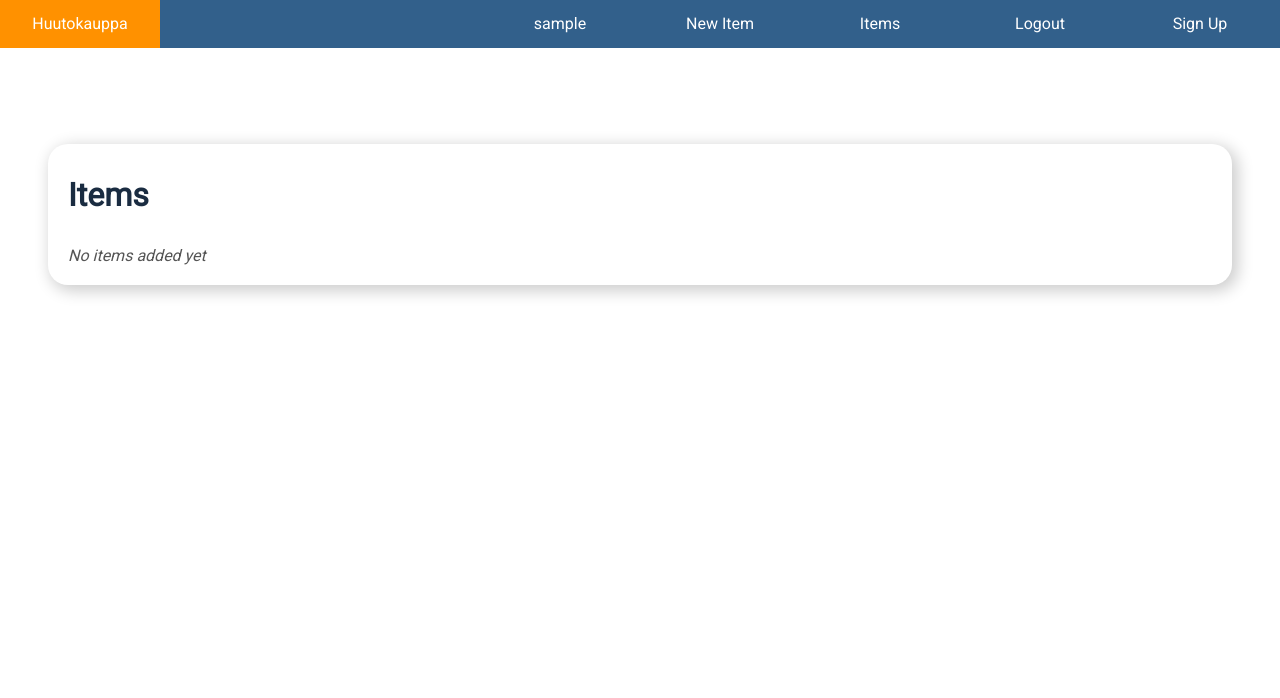
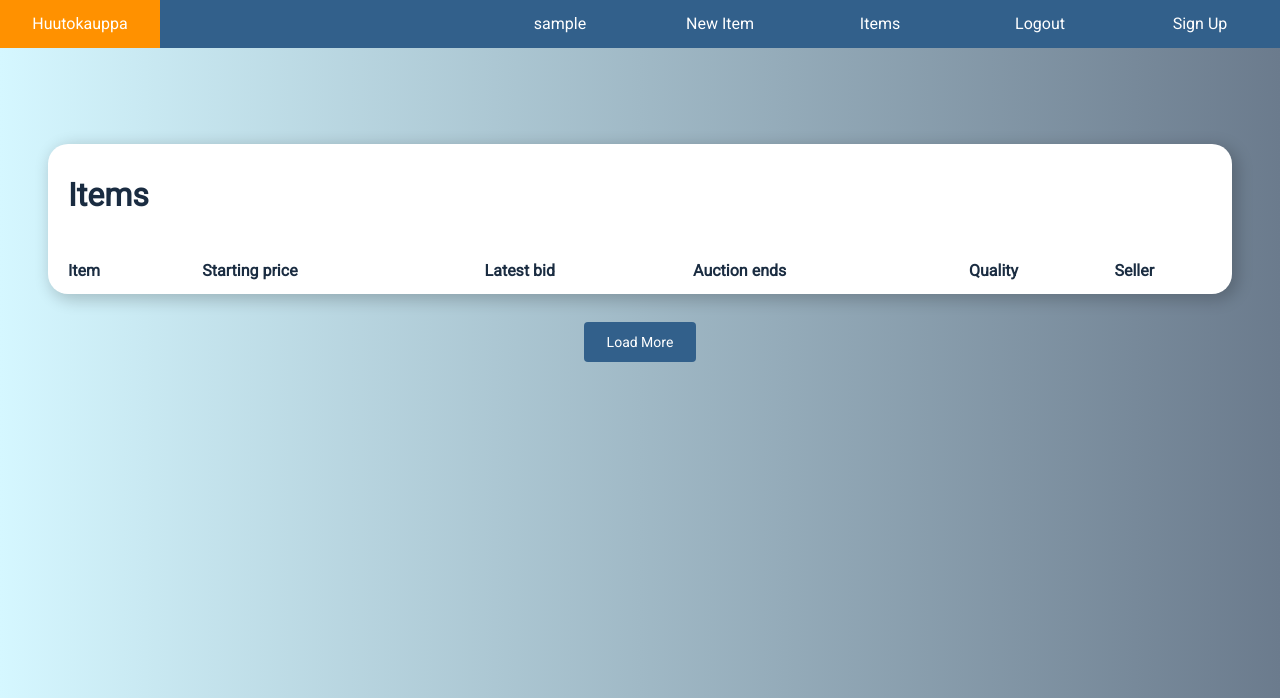
Before and after one commit to laurivaananen/Huutokauppa, a Flask app: page /items/ in a window 1280 px wide. Shown: the top 698 px of the page. Run offline with Flask 2, Linux system fonts and the light colour scheme; a user stored in the database is signed in; tables that the repository leaves empty hold one stand-in row (values such as "Sample post"); lists and menus that the app fills with data are empty; some libraries are stand-ins or nearby versions.

Commit message:
Added pagination for items

```diff
--- a/application/items/views.py
+++ b/application/items/views.py
@@ -1,5 +1,5 @@
 from application import application, db
-from flask import redirect, render_template, request, url_for
+from flask import redirect, render_template, request, url_for, jsonify
 from flask_login import login_required, current_user
 from application.items.models import Item, Quality
 from application.items.forms import ItemForm
@@ -13,9 +13,38 @@ import pytz
 
 @application.route("/items/", methods=["GET"])
 def items_index():
-    items = Item.query.filter_by(sold=False, hidden=False).order_by(Item.bidding_end.asc()).all()
-    print("\n\n\n{}\n\n\n".format(items))
-    return render_template("items/list.html", items=items)
+    items = Item.query.filter_by(sold=False, hidden=False).order_by(Item.bidding_end.asc()).paginate(1, 1, error_out=False)
+    next_page = None
+    if items.has_next:
+        next_page = items.next_num
+    return render_template("items/list.html", items=items, next_page=next_page)
+
+@application.route("/loaditems")
+def load_items():
+
+    page = request.args.get('page', 1, type=int)
+    print("\n\n\nWE GOT PAGE: {}\n\n\n".format(request.args.get("page")))
+    items = Item.query.filter_by(sold=False, hidden=False).order_by(Item.bidding_end.asc()).paginate(page, 1, error_out=False)
+    # print("\n\n\n{}\n\n\n".format(items.items))
+
+    next_page = None
+    if items.has_next:
+        next_page = items.next_num
+        print("\n\n\nSNDING NEXT PAGE: {}\n\n\n".format(next_page))
+
+
+
+    return jsonify(items=[{"name": item.name,
+                           "starting_price": item.starting_price,
+                           "id": item.id,
+                           "latest_bid": item.latest_bid(),
+                           "bidding_time_left": item.bidding_time_left(),
+                           "bidding_end": item.datetime_from_utc(),
+                           "quality": item.quality.name,
+                           "seller": item.account_information.user_account.user_name,
+                           "seller_id": item.account_information_id} for item in items.items],
+                           next_page=next_page)
+
 
 @application.route("/items/new/")
 @login_required
@@ -29,7 +58,7 @@ def items_form():
 def item_detail(item_id):
 
     item = Item.query.get_or_404(item_id)
-    bids = Bid.query.filter_by(item_id=item_id).order_by(Bid.amount.desc())
+    bids = Bid.query.filter_by(item_id=item_id).order_by(Bid.amount.desc()).limit(7)
 
     return render_template("items/detail.html", item=item, form=BidForm(), bids=bids)
 
--- /dev/null
+++ b/application/static/ajax.js
@@ -0,0 +1,53 @@
+$(function() {
+    var next_page = $("#load-items-button").attr("name");
+    $('#load-items-button').bind('click', function() {
+        $.getJSON($SCRIPT_ROOT + '/loaditems', {
+            page: next_page
+        }, function(data) {
+            next_page = data.next_page,
+            list_items(data.items, $('#item-ajax-table')),
+            check_page(next_page)
+        });
+        return false;
+    });
+});
+
+function list_items (items, table) {
+    for (i = 0; i < items.length; i++) {
+        var name = "<td><a href='" + $SCRIPT_ROOT + "/items/" + items[i]["id"] + "'>" + items[i]["name"] + "</a></td>";
+
+        var starting_price = "<td>" + items[i]["starting_price"] + "</td>";
+
+        if (items[i]["latest_bid"]){
+            var latest_bid = "<td>" + items[i]["latest_bid"] + "</td>";
+        } else {
+            var latest_bid = "<td class='info-text'>No bids yet</td>";
+        }
+
+        if (items[i]["bidding_time_left"]["hours"] > 24) {
+            var bidding_time_left = "<td>" + items[i]["bidding_end"] + "</td>";
+        } else {
+            var bidding_time_left = "<td>" + items[i]["bidding_time_left"]["hours"] + "h ";
+
+            if (items[i]["bidding_time_left"]["minutes"] > 0) {
+                bidding_time_left +=  items[i]["bidding_time_left"]["minutes"] + "m ";
+            }
+            if (items[i]["bidding_time_left"]["seconds"] > 0) {
+                bidding_time_left +=  items[i]["bidding_time_left"]["seconds"] + "s";
+            }
+            bidding_time_left += "</td>"
+        }
+
+        var quality = "<td>" + items[i]["quality"] + "</td>";
+
+        var seller = "<td><a href='" + $SCRIPT_ROOT + "/user/" + items[i]["seller_id"] + "'>" + items[i]["seller"] + "</a></td>";
+
+        table.append("<tr>" + name +  starting_price +  latest_bid + bidding_time_left + quality + seller + "</tr>")
+    }
+};
+
+function check_page (next_page) {
+    if (next_page == null) {
+        $("#load-items-button").hide();
+    }
+};
--- a/application/static/theme.css
+++ b/application/static/theme.css
@@ -6,8 +6,14 @@
 
 /* Main grid container */
 
+html {
+    width: 100%;
+}
+
 body {
-    background-color: #fff;
+    /* background-color: rgb(255, 166, 125); */
+    /* background: linear-gradient(-45deg, red, yellow); */
+    background: linear-gradient(to right, #d5f7ff 0%,#6b7b8d 100%);
     font-family: 'Roboto', Arial;
     font-size: 16px;
     font-weight: normal;
@@ -70,6 +76,13 @@ nav a:hover {
     padding-bottom: 1em;
 }
 
+#load-items-button {
+    justify-self: center;
+    width: 8em;
+    margin-top: 2em;
+    /* padding: 1em 8em; */
+}
+
 
 /* Item detail */
 
@@ -82,10 +95,6 @@ nav a:hover {
     grid-row-gap: 3em;
     padding: 6em 3em;
     align-items: start;
-}
-
-#item-detail .item-bid {
-    grid-area: item-bid;
 }
 
 #item-detail .item-details {
@@ -107,6 +116,8 @@ nav a:hover {
 #item-detail .item-toolbar .buttons{
     padding-left: 20px;
 }
+
+
 
 
 /* Item new */
@@ -228,6 +239,7 @@ DETAIL ELEMENTS
     display: inline-block;
     border-radius: 20px;
     box-shadow: 4px 4px 16px 2px rgba(0, 0, 0, 0.2);
+    background-color: #fff;
 }
 
 .float-div .empty-table {
@@ -315,7 +327,7 @@ DETAIL ELEMENTS
     border: 1px solid rgb(180, 219, 255);
 }
 
-.detail-form input[type=submit] {
+.detail-form input[type=submit], input[type=button] {
     background-color: rgb(50, 96, 139);
     color: white;
     padding: 12px 20px;
@@ -327,7 +339,7 @@ DETAIL ELEMENTS
     font-size: 14px;
 }
 
-.detail-form input[type=submit]:hover {
+.detail-form input[type=submit]:hover, input[type=button]:hover {
     background-color: rgb(255, 145, 0);
     color: #fff;
 }
@@ -395,6 +407,13 @@ a[class=btn]:hover {
     color: #555;
     font-style: italic;
 }
+
+/* Too long */
+
+/* .too-long {
+    background: linear-gradient(0deg, #777777 0%, rgb(255, 255, 255) 15%);
+    mix-blend-mode: saturation;
+} */
 
 @media only screen and (max-width: 768px) {
     /* For mobile phones: */
--- a/application/templates/items/detail.html
+++ b/application/templates/items/detail.html
@@ -98,7 +98,7 @@
 </div>
 
  <!-- Bids of ht item -->
-<div class="float-div item-bids">
+<div class="float-div item-bids too-long">
 <h2 class="table-header">Bids</h2>
 <table class="detail-table-vertical">
     {% if item.bid_order(item.id) %}
--- a/application/templates/items/list.html
+++ b/application/templates/items/list.html
@@ -8,7 +8,7 @@
 <h1>Items</h1>
 
 {% if items %}
-<table class="detail-table-vertical">
+<table class="detail-table-vertical" id="item-ajax-table">
     <tr>
         <th>Item</th>
         <th>Starting price</th>
@@ -17,7 +17,7 @@
         <th>Quality</th>
         <th>Seller</th>
     </tr>
-    {% for item in items %}
+    {% for item in items.items %}
     {% if (item.sold == False) and (item.hidden == False) %}
     <tr>
         <td>
@@ -49,5 +49,6 @@
 <p class="info-text empty-table">No items added yet</p>
 {% endif %}
 </div>
+<input class="btn" type="button" id="load-items-button" name="{{ next_page }}" value="Load More">
 </main>
 {% endblock %}
--- a/application/templates/layout.html
+++ b/application/templates/layout.html
@@ -5,6 +5,12 @@
         <title>Huutokauppa</title>
         <link href="https://fonts.googleapis.com/css?family=Roboto" rel="stylesheet">
         <link rel="stylesheet" href="{{ url_for('static', filename='theme.css') }}">
+        <script src="//ajax.googleapis.com/ajax/libs/jquery/1.9.1/jquery.min.js"></script>
+        <script type=text/javascript>
+            $SCRIPT_ROOT = {{ request.script_root|tojson|safe }};
+        </script>
+        <script type=text/javascript src="{{ url_for('static', filename='ajax.js') }}"></script>
+
     </head>
 
     <body class="grid-container">
```
